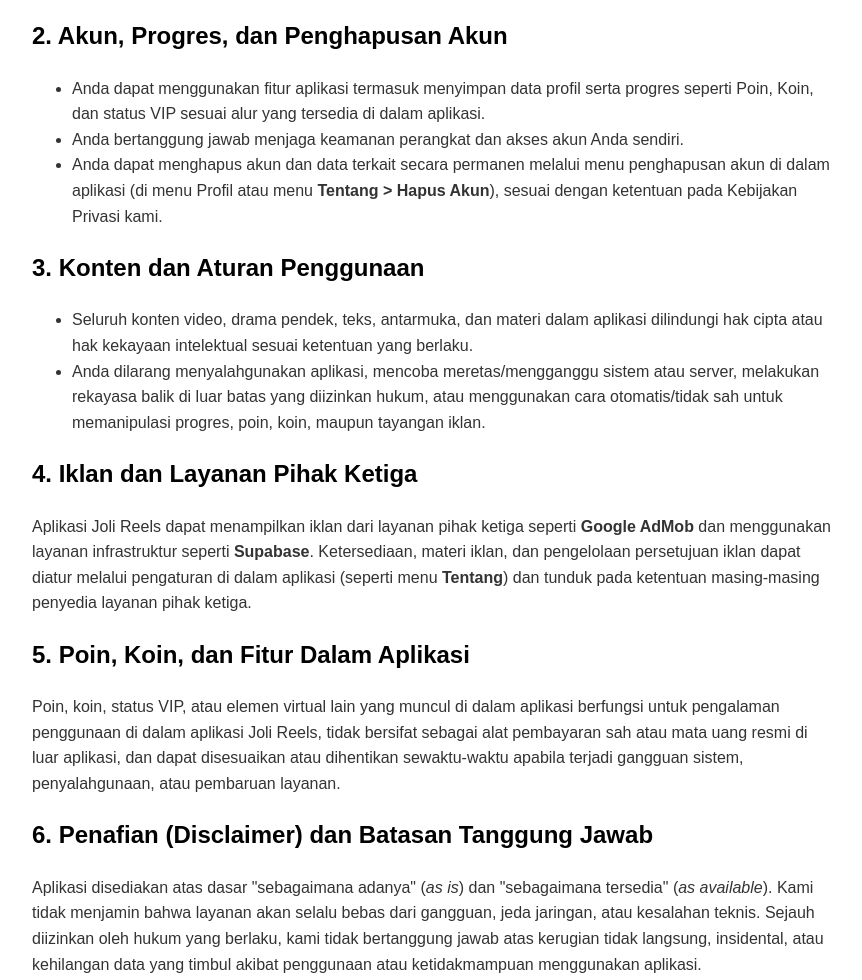
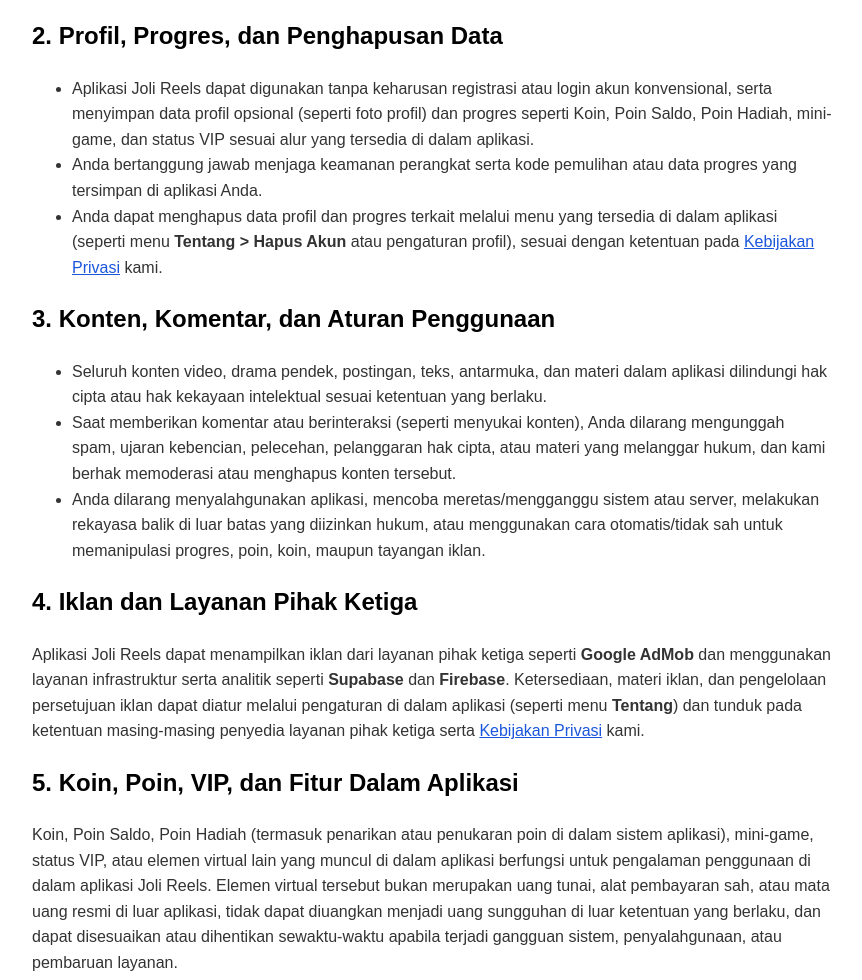
Before and after one commit to mashadipatikab-hub/joli-reels-terms, a plain HTML site: page index.html in a window 1280 px wide. Shown: the part 402-1382 px from the top of the page, without its empty margins (208-1070 px from the left). Drawn offline with Linux system fonts and the light colour scheme.

Commit message:
Revise user account and app feature descriptions
Updated section titles and descriptions for clarity, including changes to user account management and app features.

```diff
--- a/index.html
+++ b/index.html
@@ -38,24 +38,25 @@
     <h2>1. Kelayakan Pengguna</h2>
     <p>Aplikasi ini tidak ditujukan untuk anak-anak di bawah usia 13 tahun. Dengan menggunakan aplikasi, Anda menyatakan bahwa Anda memenuhi persyaratan usia minimum yang berlaku dan memiliki kapasitas untuk menyetujui Ketentuan ini.</p>
 
-    <h2>2. Akun, Progres, dan Penghapusan Akun</h2>
+    <h2>2. Profil, Progres, dan Penghapusan Data</h2>
     <ul>
-        <li>Anda dapat menggunakan fitur aplikasi termasuk menyimpan data profil serta progres seperti Poin, Koin, dan status VIP sesuai alur yang tersedia di dalam aplikasi.</li>
-        <li>Anda bertanggung jawab menjaga keamanan perangkat dan akses akun Anda sendiri.</li>
-        <li>Anda dapat menghapus akun dan data terkait secara permanen melalui menu penghapusan akun di dalam aplikasi (di menu Profil atau menu <strong>Tentang &gt; Hapus Akun</strong>), sesuai dengan ketentuan pada Kebijakan Privasi kami.</li>
+        <li>Aplikasi Joli Reels dapat digunakan tanpa keharusan registrasi atau login akun konvensional, serta menyimpan data profil opsional (seperti foto profil) dan progres seperti Koin, Poin Saldo, Poin Hadiah, mini-game, dan status VIP sesuai alur yang tersedia di dalam aplikasi.</li>
+        <li>Anda bertanggung jawab menjaga keamanan perangkat serta kode pemulihan atau data progres yang tersimpan di aplikasi Anda.</li>
+        <li>Anda dapat menghapus data profil dan progres terkait melalui menu yang tersedia di dalam aplikasi (seperti menu <strong>Tentang > Hapus Akun</strong> atau pengaturan profil), sesuai dengan ketentuan pada <a href="https://mashadipatikab-hub.github.io/joli-reels-privacy/" target="_blank" rel="noopener noreferrer">Kebijakan Privasi</a> kami.</li>
     </ul>
 
-    <h2>3. Konten dan Aturan Penggunaan</h2>
+    <h2>3. Konten, Komentar, dan Aturan Penggunaan</h2>
     <ul>
-        <li>Seluruh konten video, drama pendek, teks, antarmuka, dan materi dalam aplikasi dilindungi hak cipta atau hak kekayaan intelektual sesuai ketentuan yang berlaku.</li>
+        <li>Seluruh konten video, drama pendek, postingan, teks, antarmuka, dan materi dalam aplikasi dilindungi hak cipta atau hak kekayaan intelektual sesuai ketentuan yang berlaku.</li>
+        <li>Saat memberikan komentar atau berinteraksi (seperti menyukai konten), Anda dilarang mengunggah spam, ujaran kebencian, pelecehan, pelanggaran hak cipta, atau materi yang melanggar hukum, dan kami berhak memoderasi atau menghapus konten tersebut.</li>
         <li>Anda dilarang menyalahgunakan aplikasi, mencoba meretas/mengganggu sistem atau server, melakukan rekayasa balik di luar batas yang diizinkan hukum, atau menggunakan cara otomatis/tidak sah untuk memanipulasi progres, poin, koin, maupun tayangan iklan.</li>
     </ul>
 
     <h2>4. Iklan dan Layanan Pihak Ketiga</h2>
-    <p>Aplikasi Joli Reels dapat menampilkan iklan dari layanan pihak ketiga seperti <strong>Google AdMob</strong> dan menggunakan layanan infrastruktur seperti <strong>Supabase</strong>. Ketersediaan, materi iklan, dan pengelolaan persetujuan iklan dapat diatur melalui pengaturan di dalam aplikasi (seperti menu <strong>Tentang</strong>) dan tunduk pada ketentuan masing-masing penyedia layanan pihak ketiga.</p>
+    <p>Aplikasi Joli Reels dapat menampilkan iklan dari layanan pihak ketiga seperti <strong>Google AdMob</strong> dan menggunakan layanan infrastruktur serta analitik seperti <strong>Supabase</strong> dan <strong>Firebase</strong>. Ketersediaan, materi iklan, dan pengelolaan persetujuan iklan dapat diatur melalui pengaturan di dalam aplikasi (seperti menu <strong>Tentang</strong>) dan tunduk pada ketentuan masing-masing penyedia layanan pihak ketiga serta <a href="https://mashadipatikab-hub.github.io/joli-reels-privacy/" target="_blank" rel="noopener noreferrer">Kebijakan Privasi</a> kami.</p>
 
-    <h2>5. Poin, Koin, dan Fitur Dalam Aplikasi</h2>
-    <p>Poin, koin, status VIP, atau elemen virtual lain yang muncul di dalam aplikasi berfungsi untuk pengalaman penggunaan di dalam aplikasi Joli Reels, tidak bersifat sebagai alat pembayaran sah atau mata uang resmi di luar aplikasi, dan dapat disesuaikan atau dihentikan sewaktu-waktu apabila terjadi gangguan sistem, penyalahgunaan, atau pembaruan layanan.</p>
+    <h2>5. Koin, Poin, VIP, dan Fitur Dalam Aplikasi</h2>
+    <p>Koin, Poin Saldo, Poin Hadiah (termasuk penarikan atau penukaran poin di dalam sistem aplikasi), mini-game, status VIP, atau elemen virtual lain yang muncul di dalam aplikasi berfungsi untuk pengalaman penggunaan di dalam aplikasi Joli Reels. Elemen virtual tersebut bukan merupakan uang tunai, alat pembayaran sah, atau mata uang resmi di luar aplikasi, tidak dapat diuangkan menjadi uang sungguhan di luar ketentuan yang berlaku, dan dapat disesuaikan atau dihentikan sewaktu-waktu apabila terjadi gangguan sistem, penyalahgunaan, atau pembaruan layanan.</p>
 
     <h2>6. Penafian (Disclaimer) dan Batasan Tanggung Jawab</h2>
     <p>Aplikasi disediakan atas dasar "sebagaimana adanya" (<em>as is</em>) dan "sebagaimana tersedia" (<em>as available</em>). Kami tidak menjamin bahwa layanan akan selalu bebas dari gangguan, jeda jaringan, atau kesalahan teknis. Sejauh diizinkan oleh hukum yang berlaku, kami tidak bertanggung jawab atas kerugian tidak langsung, insidental, atau kehilangan data yang timbul akibat penggunaan atau ketidakmampuan menggunakan aplikasi.</p>
```
